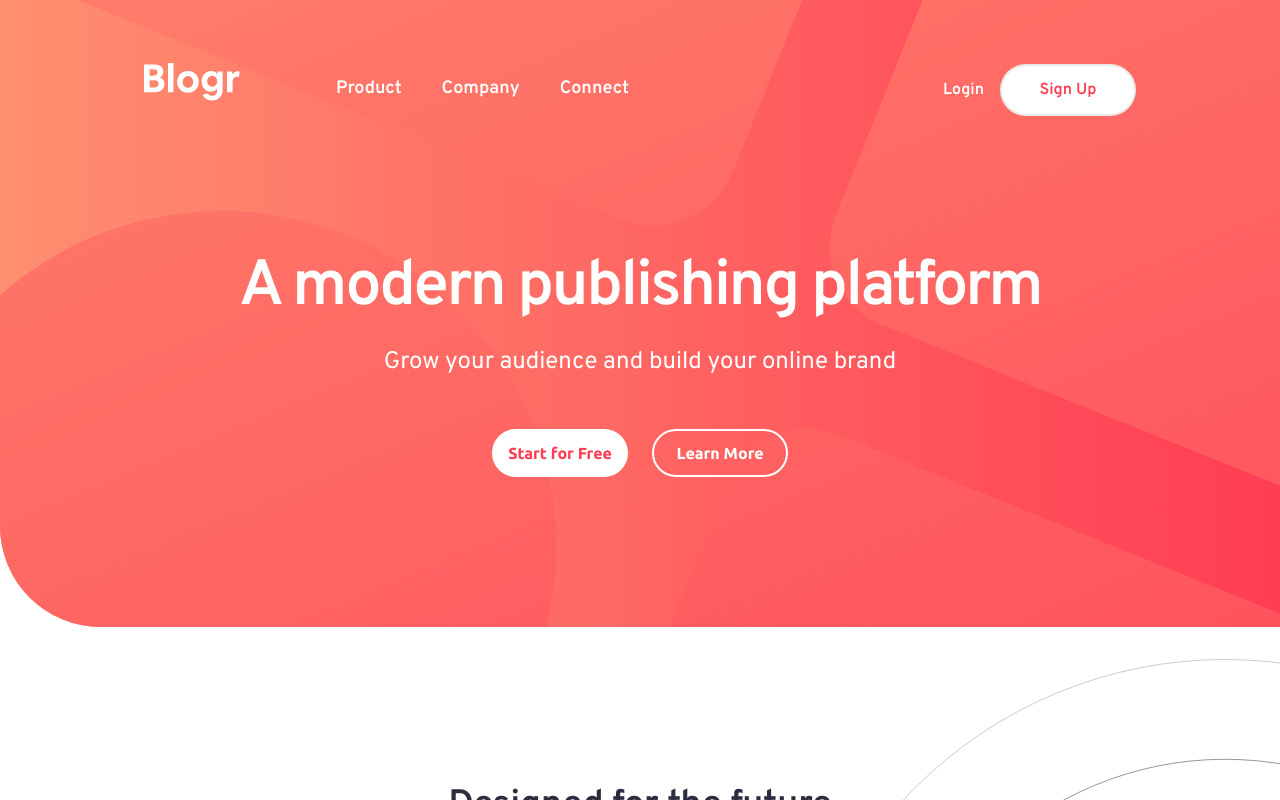
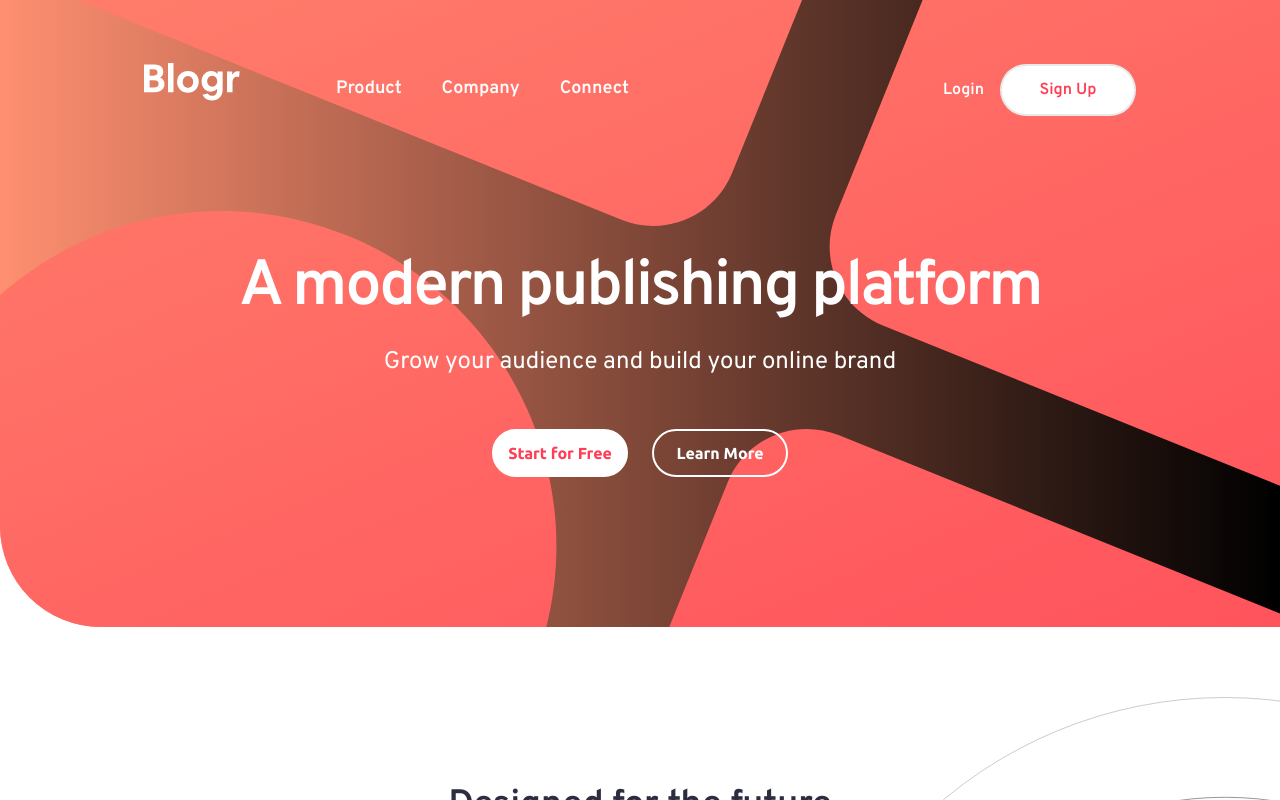
Before and after one commit to UzomaFidelis/blogr-landing-page, a React (Vite) app: page / in a window 1280 px wide. Shown: the top 800 px of the page. Built offline with nearby package versions, Linux system fonts and the light colour scheme.

Commit message:
background images layout corrections

```diff
--- a/src/Feature.jsx
+++ b/src/Feature.jsx
@@ -6,7 +6,7 @@ const Feature = () => {
   return (
     <main>
       <div
-        className={`font-overpass pt-[6.17rem] pb-[5.8rem] flex flex-col justify-center lg:pt-[9rem] lg:pb-[6.2rem] lg:bg-editor-desktop lg:bg-no-repeat lg:bg-[position:right_-35vw_top_4vh] lg:bg-[length:923px] xl:bg-[position:right_-30vw_top_4vh] 2xl:bg-[position:right_-20vw_top_2.1vh]`}
+        className={`font-overpass pt-[6.17rem] pb-[5.8rem] flex flex-col justify-center lg:pt-[9rem] lg:pb-[6.2rem] lg:bg-editor-desktop lg:bg-no-repeat lg:bg-[position:right_-35vw_top_150px] lg:bg-[length:923px] xl:bg-[position:right_-30vw_top_70px] 2xl:bg-[position:right_-19vw_top_70px]`}
       >
         <h2 className="text-[1.67rem] text-veryDarkGrayBlue font-semibold tracking-[-0.01em] lg:mt-2 lg:text-[2.3rem]">
           Designed for the future
@@ -64,7 +64,7 @@ const Feature = () => {
           </div>
         </div>
         <div
-          className={`lg:flex lg:pt-[17rem] lg:pb-[5.8rem] lg:bg-laptop-desktop lg:bg-no-repeat lg:bg-[position:-36vw_140px] lg:bg-[length:px] xl:bg-[position:-24vw_140px] 2xl:bg-[position:-20vw_3.5vh]`}
+          className={`lg:flex lg:pt-[17rem] lg:pb-[5.8rem] lg:bg-laptop-desktop lg:bg-no-repeat lg:bg-[position:-36vw_140px] lg:bg-[length:px] xl:bg-[position:-24vw_140px] 2xl:bg-[position:-20vw_120px]`}
         >
           <div className="mt-[3.5rem] mb-[1.6rem] max-w-full h-[23rem] relative overflow-hidden sm:h-[30rem] lg:basis-[50%]">
             <img
--- a/src/Heading.jsx
+++ b/src/Heading.jsx
@@ -28,7 +28,7 @@ const Heading = () => {
   }, [isOpen]);
 
   return (
-    <header className="bg-gradient-to-r from-veryLightRed to-lightRed overflow-hidden rounded-bl-[6.3rem] ">
+    <header className="bg-gradient-to-r from-veryLightRed to-black overflow-hidden rounded-bl-[6.3rem] ">
       <div className="px-6 py-14 bg-headingbg-mobile bg-no-repeat bg-[position:left_-350px_top_-300px] bg-[length:1200px] lg:px-[9rem] 2xl:px-[10.5rem] lg:pb-12 lg:bg-headingbg-desktop lg:bg-[right_-800px_bottom_-1050px] lg:bg-[length:2700px] ">
         <div className="flex flex-row justify-between items-center lg:justify-normal lg:gap-24">
           <img
```
